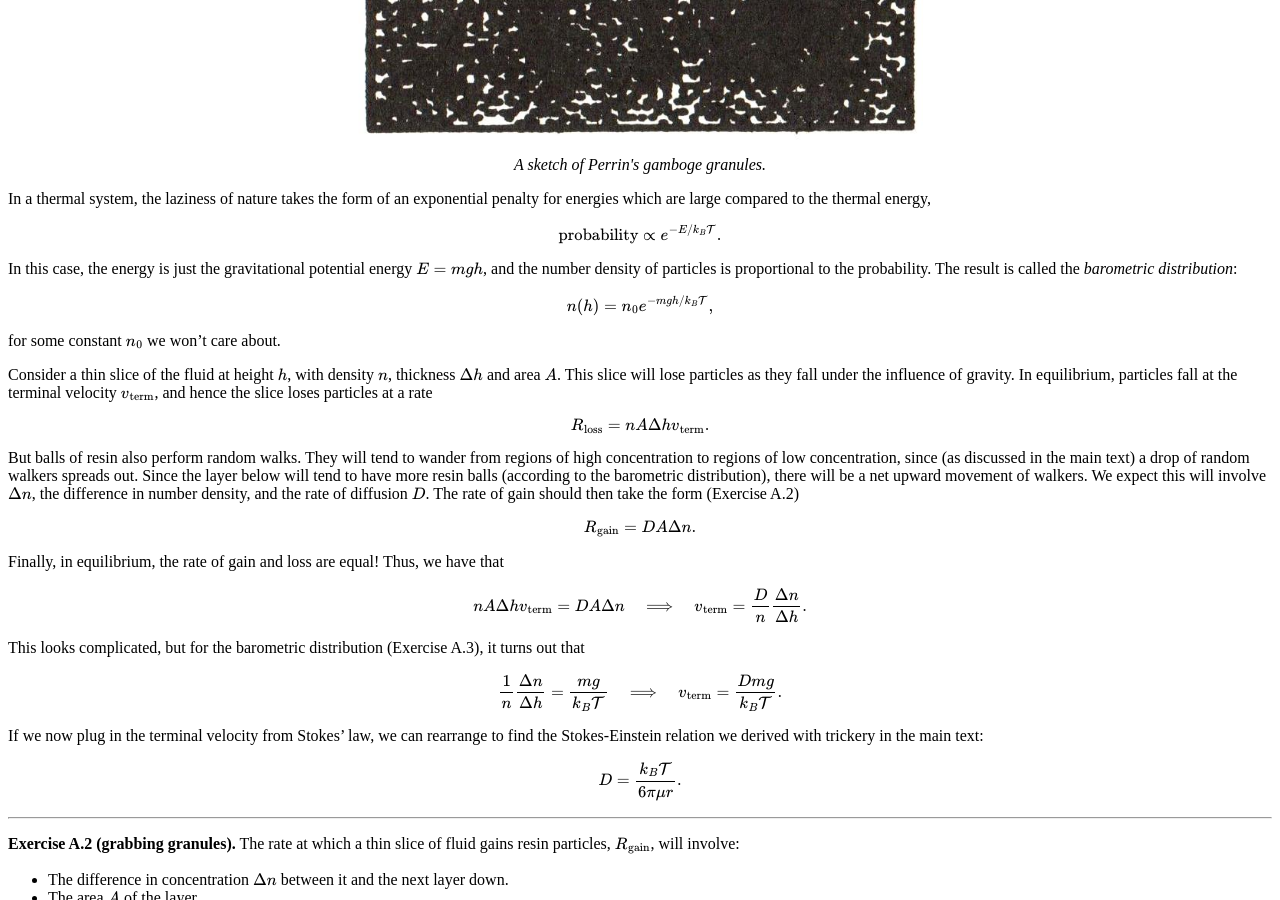
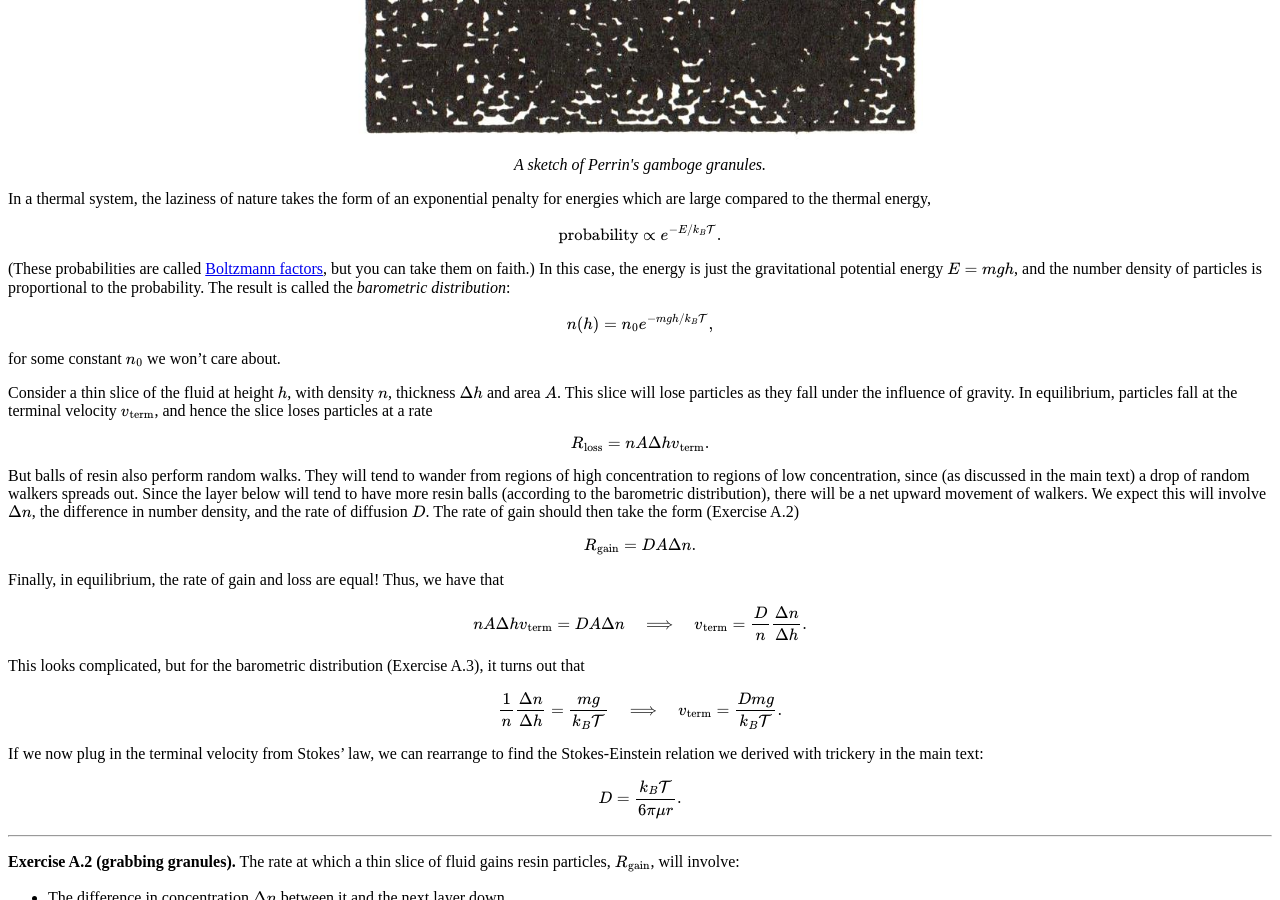
Before and after one commit to hapax/hapax.github.io, a Jekyll site: the page built from assets/napkin-hacks-appendix.md, in a window 1280 px wide and 900 px high, scrolled down 3303 px. Built offline with Jekyll 4.4.1, drawn with Linux system fonts in a browser that asks for light colours; our own code applies the rules of GitHub Pages for plain Markdown files; formulas are drawn with MathJax 3; a script that is not in the unit is left out.

Commit message:
Update napkin-hacks-appendix.md

```diff
--- a/assets/napkin-hacks-appendix.md
+++ b/assets/napkin-hacks-appendix.md
@@ -238,6 +238,9 @@ $$
 \text{probability} \propto e^{-E/k_B\mathcal{T}}.
 $$
 
+(These probabilities are called
+[Boltzmann factors](https://en.wikipedia.org/wiki/Boltzmann_distribution),
+but you can take them on faith.)
 In this case, the energy is just the gravitational potential energy $E
 = mgh$, and the number density of particles is proportional to the
 probability.
```
